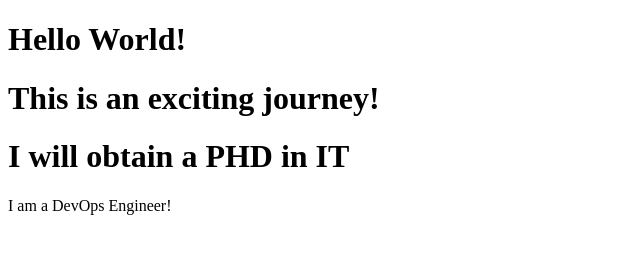
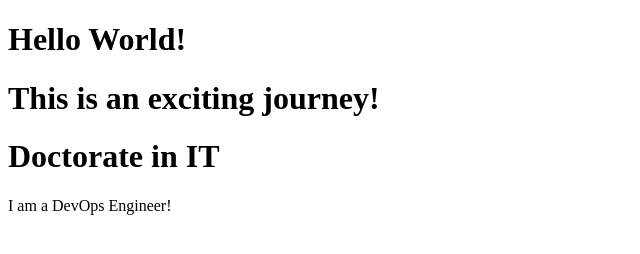
Before and after one commit to Terese-ta/git-demo, a plain HTML site: page index.html in a window 1280 px wide. Shown: the whole page, without its empty margins (0-640 px from the left). Drawn offline with Linux system fonts and the light colour scheme.

Commit message:
Update index.html
Updated index.html

```diff
--- a/index.html
+++ b/index.html
@@ -7,7 +7,7 @@
 
 <h1>Hello World!</h1>
 <h1>This is an exciting journey!</h1>
-<h1>I will obtain a PHD in IT</h1>
+<h1>Doctorate in IT</h1>
 <p>I am a DevOps Engineer!</p>
 
 </body>
```
